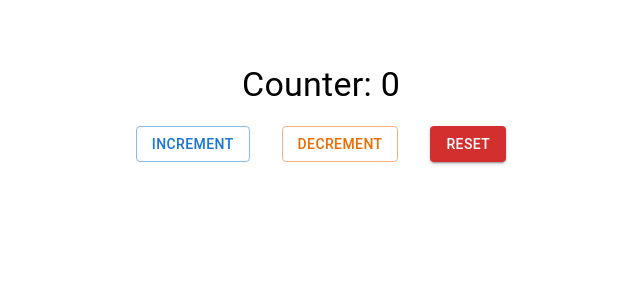
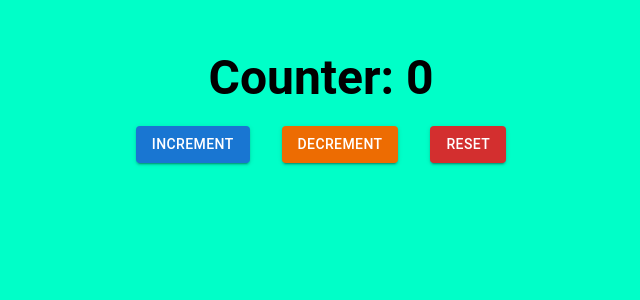
Before and after one commit to dev-shakti/react-assignment-chartjs-spring-firebase, a React (Vite) app: page /counter in a window 1280 px wide. Shown: the top 300 px of the page, without its empty margins (319-959 px from the left). Built offline with nearby package versions, Linux system fonts and the light colour scheme.

Commit message:
add smooth animation to counter component

```diff
--- a/src/App.tsx
+++ b/src/App.tsx
@@ -10,7 +10,7 @@ function App() {
 
 
   return (
-    <Box p={5}>
+    <Box>
      <Routes>
      <Route path="/" element={<HomePage />} />
         <Route path="/counter" element={<CounterPage />} />
--- a/src/index.css
+++ b/src/index.css
@@ -0,0 +1,5 @@
+* {
+  margin: 0;
+  padding: 0;
+  box-sizing: border-box;
+}
--- a/src/main.tsx
+++ b/src/main.tsx
@@ -1,7 +1,7 @@
 import { StrictMode } from "react";
 import { createRoot } from "react-dom/client";
 import { BrowserRouter } from "react-router-dom";
-
+import "./index.css"
 import App from "./App.tsx";
 
 createRoot(document.getElementById("root")!).render(
--- a/src/pages/Counter.tsx
+++ b/src/pages/Counter.tsx
@@ -1,21 +1,22 @@
 import { Button, Typography, Box } from "@mui/material";
-import { useState } from "react";
-
+import { useEffect, useState } from "react";
+import { useSpring, animated } from "@react-spring/web";
 
 // Define types for the operation argument in handleCountValue
 type Operation = "increment" | "decrement" | "reset";
 
 export default function CounterPage() {
-  const [count, setCount] = useState<number>(0);
+  const [count, setCount] = useState<number>(() => {
+    return Number(localStorage.getItem("counter")) || 0; // Load from localStorage
+  });
 
-  function handleCountValue(oper:Operation) {
+  function handleCountValue(oper: Operation) {
     switch (oper) {
       case "increment":
-        return setCount(count + 1);
+        return setCount((prev) => prev + 1);
 
       case "decrement":
-        if(count===0) return
-        return setCount(count - 1);
+        return setCount((prev) => (prev > 0 ? prev - 1 : 0));
 
       case "reset":
         return setCount(0);
@@ -25,16 +26,42 @@ export default function CounterPage() {
     }
   }
 
+  // Function to calculate background color based on count
+  const getBackgroundColor = () => {
+    const intensity = Math.min(count * 10, 255); // Scale color based on count
+    return `rgb(${intensity}, ${255 - intensity}, 200)`;
+  };
+
+  // Create a spring animation for the background color
+  const backgroundAnimation = useSpring({
+    background: getBackgroundColor(),
+    config: { tension: 120, friction: 14 },
+  });
+
+  // Save count to localStorage whenever it updates
+  useEffect(() => {
+    localStorage.setItem("counter", JSON.stringify(count));
+  }, [count]);
+
   return (
-    <Box
-      sx={{
+    <animated.div
+      style={{
         display: "flex",
         flexDirection: "column",
         alignItems: "center",
-        padding: 2,
+        paddingTop: "50px",
+        height: "100vh",
+        ...backgroundAnimation, // Apply animated background
       }}
     >
-      <Typography variant="h4">Counter: {count}</Typography>
+      <Typography
+        variant="h3"
+        sx={{
+          fontWeight: "bold",
+        }}
+      >
+        Counter: {count}
+      </Typography>
       <Box
         sx={{
           display: "flex",
@@ -44,14 +71,14 @@ export default function CounterPage() {
         }}
       >
         <Button
-          variant="outlined"
+          variant="contained"
           color="primary" // Blue for increment
           onClick={() => handleCountValue("increment")}
         >
           Increment
         </Button>
         <Button
-          variant="outlined"
+          variant="contained"
           color="warning" // Green for decrement
           onClick={() => handleCountValue("decrement")}
         >
@@ -65,6 +92,6 @@ export default function CounterPage() {
           Reset
         </Button>
       </Box>
-    </Box>
+    </animated.div>
   );
 }
```
